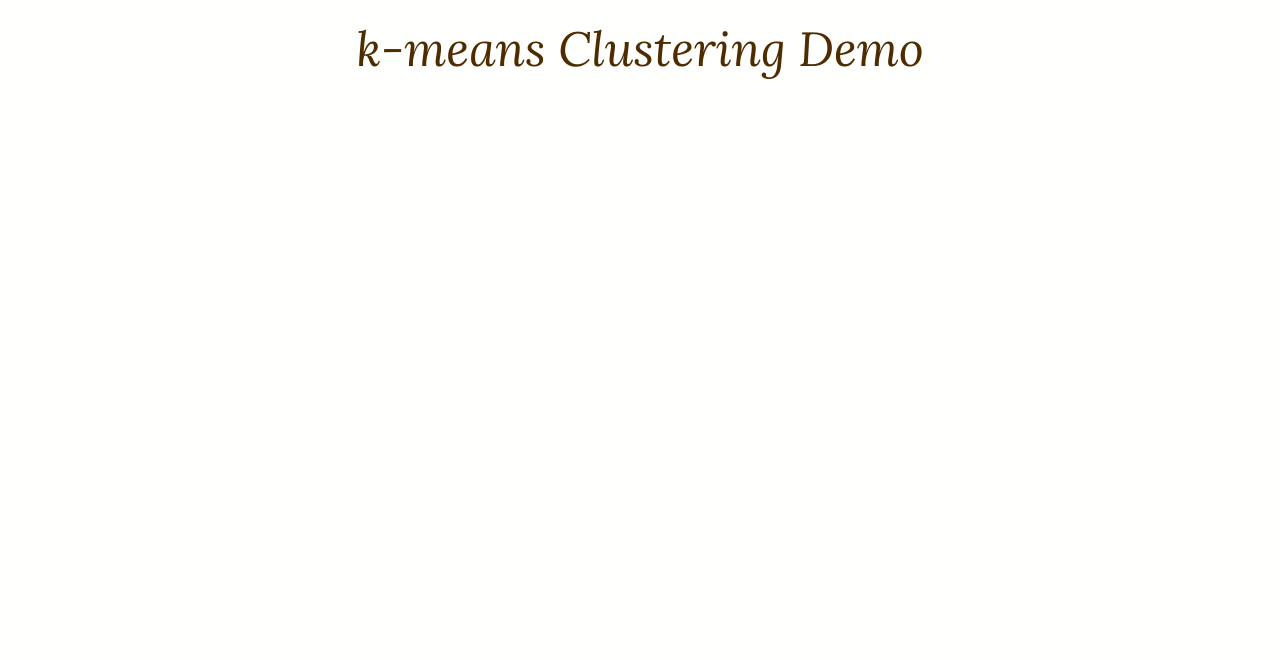
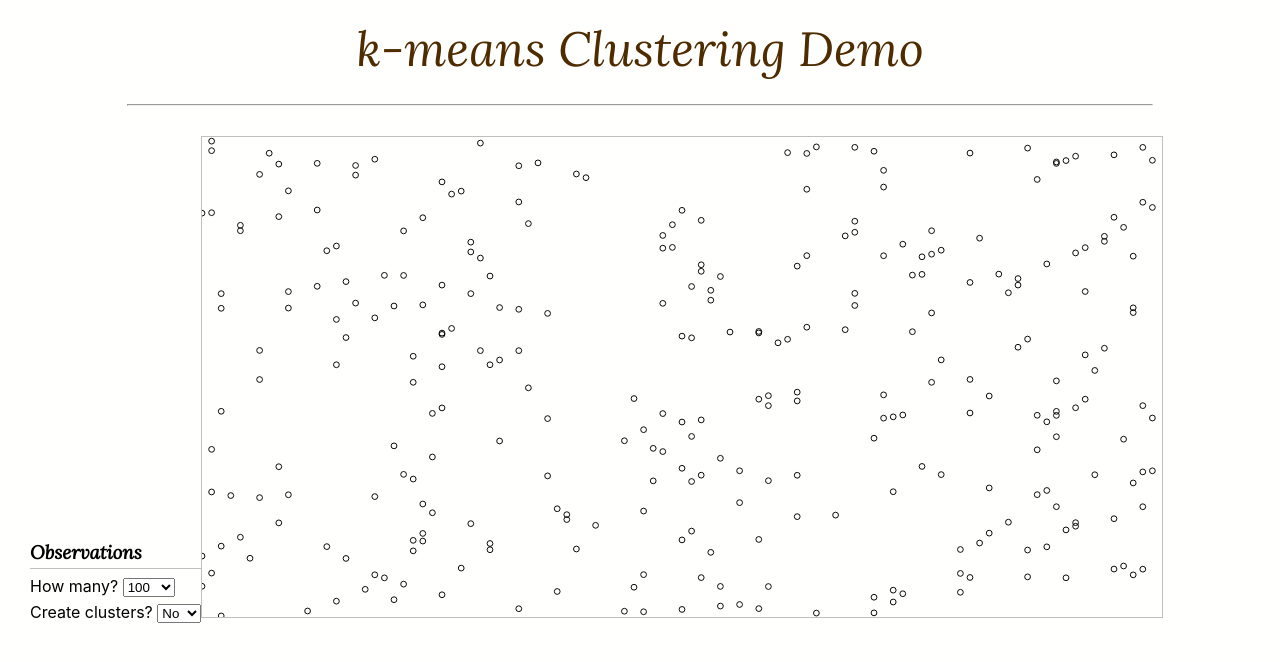
Before and after one commit to Microserf/k-means-demo, a React (Create React App) app: page / in a window 1280 px wide. Shown: the top 662 px of the page. Built offline with nearby package versions, Linux system fonts and the light colour scheme.

Commit message:
Basic d3 code to generate random observations, plus controls.

```diff
--- a/src/App.css
+++ b/src/App.css
@@ -2,13 +2,7 @@ body {
   background-color: #fffffd;
 }
 
-
-.demo {
-  text-align: center;
-}
-
 header {
-  font-family: 'Lora', serif;
   min-height: 2em;
   display: flex;
   flex-direction: column;
@@ -17,3 +11,36 @@ header {
   font-size: 3em;
   color: #4e2c00;
 }
+
+header, h1, h2, h3, h4, h5, h6 {
+  font-family: 'Lora', serif;
+}
+
+hr {
+  width: 80%;
+}
+
+.observation-controls {
+  display: inline-block;
+  margin: 0.5em 0 1em;
+}
+
+.observation-controls .header {
+  margin: 0 0 0.4em;
+  border-bottom: 1px solid #bfbfbf;
+  padding: 0 0 0.2em;
+}
+
+.observation-controls label {
+  display: block;
+  margin: 0.3em 0;
+}
+
+.canvas {
+  margin: 30px;
+}
+
+.canvas svg {
+  border: 1px solid #bfbfbf;
+  max-height: 60vh;
+}
--- a/src/App.js
+++ b/src/App.js
@@ -1,17 +1,20 @@
-import React from 'react';
+import React, { Component } from 'react';
+import { KMeansCanvas } from './d3-canvas';
 import './App.css';
 
-function App() {
-  return (
-    <div className="demo">
-      <header>
-        k-means Clustering Demo
-      </header>
-      <div>
 
+class App extends Component {
+  render() {
+    return (
+      <div className="demo">
+        <header>
+          k-means Clustering Demo
+        </header>
+        <hr />
+        <KMeansCanvas />
       </div>
-    </div>
-  );
+    );
+  }
 }
 
 export default App;
--- /dev/null
+++ b/src/d3-canvas.js
@@ -0,0 +1,85 @@
+import React, { Component } from 'react';
+import * as d3 from "d3";
+
+
+export class KMeansCanvas extends Component {
+
+  componentDidMount () {
+    this.setState({graph: new KMeansGraph()})
+  }
+
+  render() {
+    return (
+      <div className="canvas">
+        <div className="observation-controls">
+          <h3 className="header">Observations</h3>
+          <label>How many? <select name="observation-count" id="observation-count">
+            <option>100</option>
+            <option>500</option>
+            <option>1000</option>
+          </select></label>
+
+          <label>Create clusters? <select name="observation-clusters" id="observation-clusters">
+            <option>No</option>
+            <option>Yes</option>
+          </select></label>
+        </div>
+        <svg id="k-means-graph" viewBox="0 0 1000 500" preserveAspectRatio="xMidYMid meet" />
+      </div>
+    )
+  }
+}
+
+class KMeansGraph {
+  constructor(callback) {
+    this.svg = this.setUpSVG();
+
+    this.width = 1000;
+    this.height = 500;
+
+    this.xDomain = 100
+    this.yDomain = 1000000
+    this.observationCount = 300
+    this.observations = this.generateObservations();
+
+    this.doVisualization()
+  }
+
+  setUpSVG () {
+    const svg = d3
+      .select("svg#k-means-graph")
+        .style("user-select", "none");
+
+    return svg;
+  }
+
+  generateObservations () {
+    const randomRange = range => Math.floor(Math.random() * range);
+
+    return d3.range(0, this.observationCount)
+      .map( d => ({ age: randomRange(this.xDomain), followers: randomRange(this.yDomain)}))
+  }
+
+  doVisualization () {
+    var color = d3.scaleOrdinal(d3.schemeCategory10);
+
+    var x = d3.scaleLinear()
+        .range([0, this.width])
+        .domain([0, this.xDomain]).nice();
+
+    var y = d3.scaleLinear()
+        .range([0, this.height])
+        .domain([0, this.yDomain]).nice();
+
+    this.svg
+      .selectAll(".dot")
+        .data(this.observations)
+      .enter().append("circle")
+        .attr("class", "dot")
+        .attr("r", 3)
+        .attr("cx", function(d) { return x(d.age); })
+        .attr("cy", function(d) { return y(d.followers); })
+        .attr("stroke", "black")
+        .attr("fill", function(d) { return ( d.cluster == null ? "none" : color(d.cluster) ); });
+  }
+}
```
